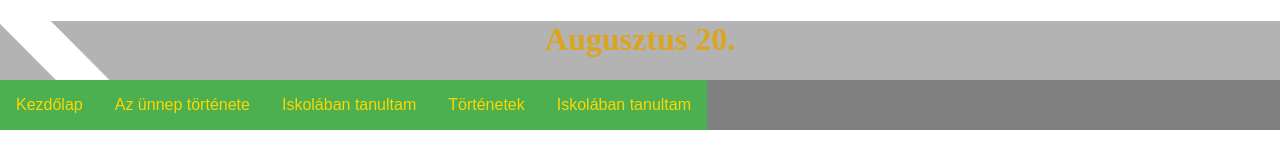
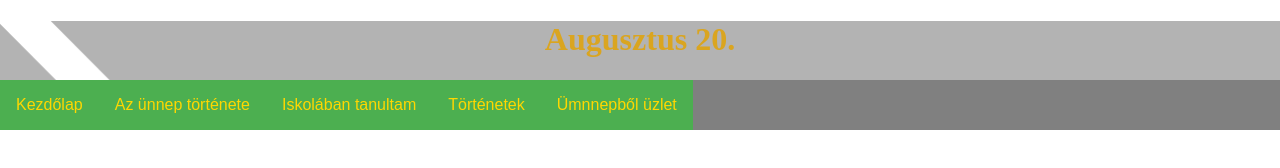
Before and after one commit to Petint/az-allamalapitas-unnepe-weblap, a plain HTML site: page fejlec.html in a window 1280 px wide. Drawn offline with Linux system fonts and the light colour scheme.

Commit message:
Kijavitva

```diff
--- a/fejlec.html
+++ b/fejlec.html
@@ -31,7 +31,7 @@
                           </div>
                     </li>
                     <li>
-                        <button label="Kezdőlap" class="dropbtn"><a href="iskolaban-tanultam.html">Iskolában tanultam</a></button>
+                        <button label="Kezdőlap" class="dropbtn"><a href="unnepbul-uzlet.html">Ümnnepből üzlet</a></button>
                         <!--Ünnepböl-üzlet--></li>
                     </ul>
             </nav>
```
